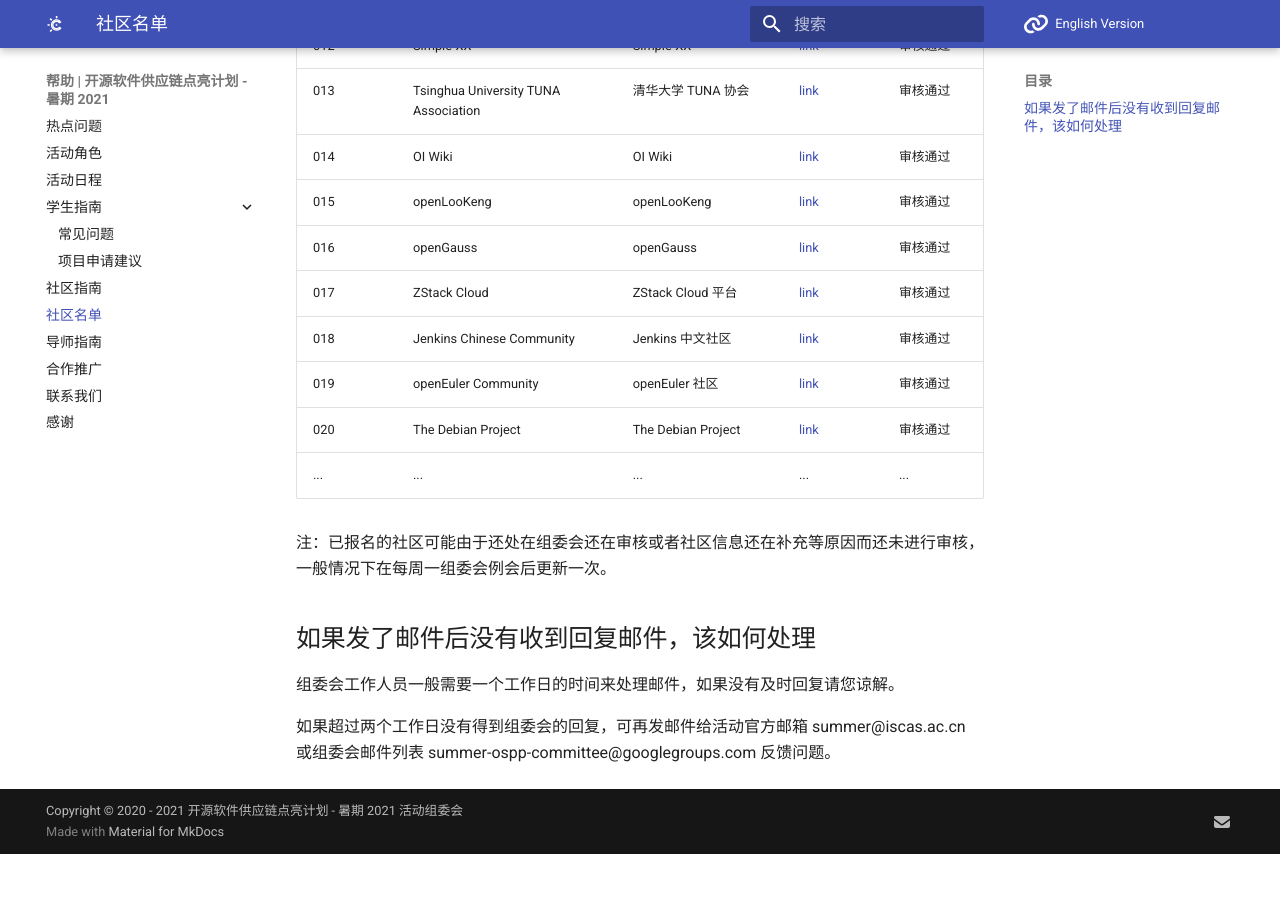
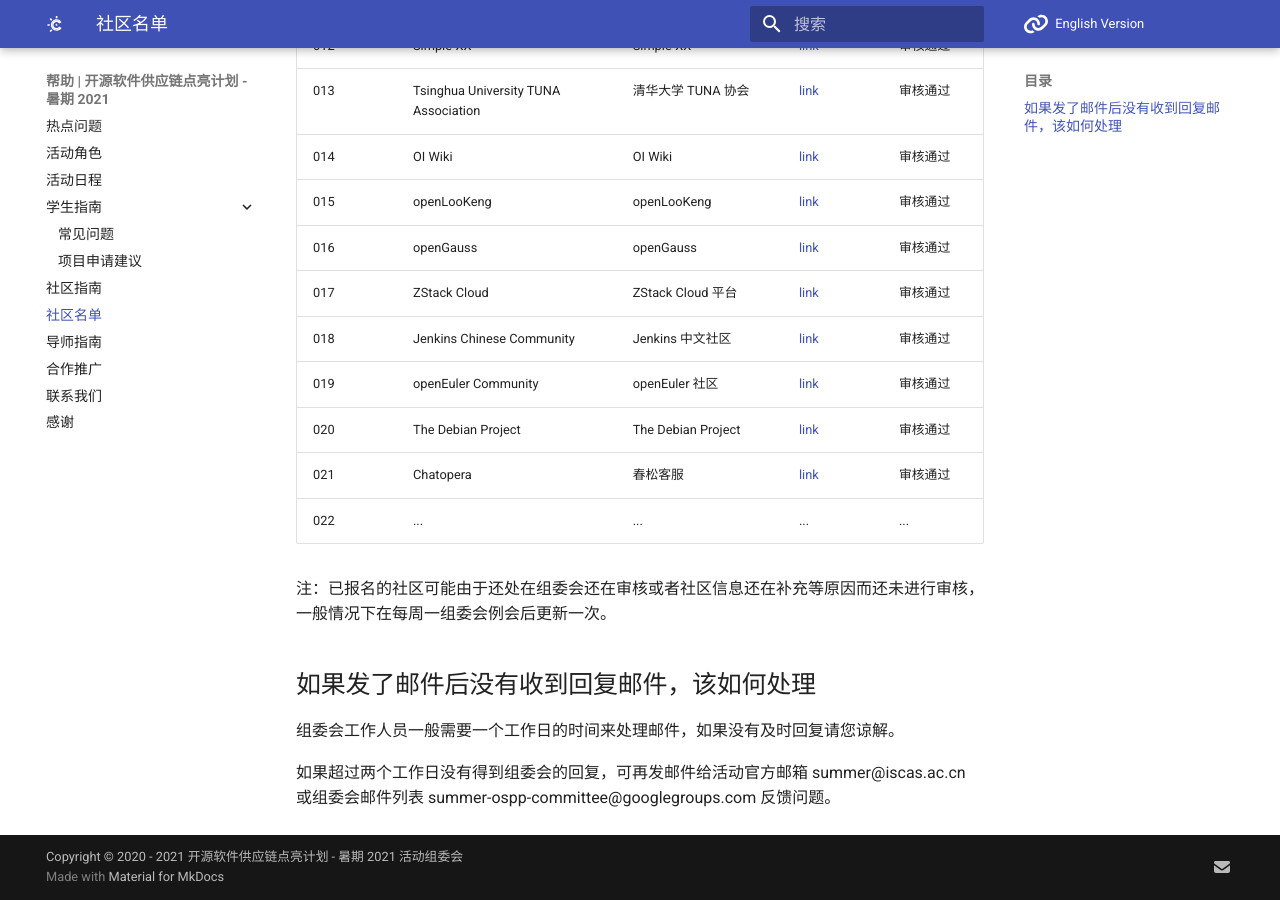
Before and after one commit to summer-ospp/help, an MkDocs documentation site: the page built from docs/communities-list.md, in a window 1280 px wide and 900 px high, scrolled down 878 px. Built offline with MkDocs 1.6.1 and Material for MkDocs 9.7.7, drawn with Linux system fonts in a browser that asks for light colours; comment, search, counter and statistics services are not loaded; before the commit the page ends 1732 px from its top, so only the background shows below that.

Commit message:
Update communities-list.md

```diff
--- a/docs/communities-list.md
+++ b/docs/communities-list.md
@@ -26,7 +26,8 @@
 | 018  | Jenkins Chinese Community | Jenkins 中文社区       | [link](https://jenkins-zh.cn/)                         | 审核通过 |
 | 019  | openEuler Community     | openEuler 社区          | [link](https://openeuler.org/)                         | 审核通过  |
 | 020  | The Debian Project      | The Debian Project      | [link](https://www.debian.org)                         | 审核通过  |
-| ...  | ...                     | ...                     | ...                                                    | ...      |
+| 021  | Chatopera               | 春松客服                 | [link](https://github.com/chatopera/cskefu)            | 审核通过  |
+| 022  | ...                     | ...                     | ...                                                    | ...      |
 
 注：已报名的社区可能由于还处在组委会还在审核或者社区信息还在补充等原因而还未进行审核，一般情况下在每周一组委会例会后更新一次。
 
```
